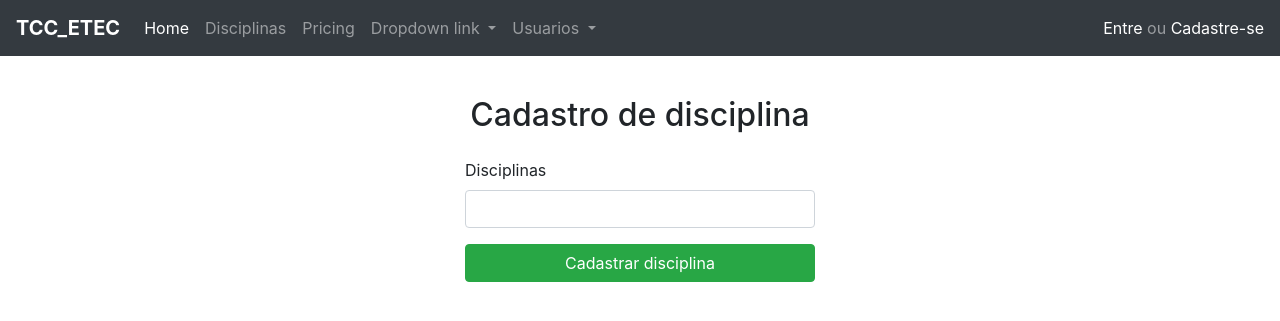
After one commit to lucas2805/chat, a PHP site: page /disciplinas.php in a window 1280 px wide. The commit adds this page. Shown: the top 321 px of the page. Run offline with PHP 8.4, Linux system fonts and the light colour scheme.

Commit message:
Fiz a parte de cadastro das disciplinas.

```diff
--- a/html_header.php
+++ b/html_header.php
@@ -19,7 +19,7 @@
 				<a class="nav-link" href="/">Home <span class="sr-only">(current)</span></a>
 			</li>
 			<li class="nav-item">
-				<a class="nav-link" href="#">Features</a>
+				<a class="nav-link" href="disciplinas.php">Disciplinas</a>
 			</li>
       <li class="nav-item">
         <a class="nav-link" href="#">Pricing</a>
--- /dev/null
+++ b/www/disciplinas.php
@@ -0,0 +1,47 @@
+<?php
+require_once "../html_header.php";
+
+
+$disciplinas = $_POST["disciplinas"] ?? null;
+
+$disciplinas = trim($disciplinas);
+
+if ( count($_POST) ) {
+
+    if (!$disciplinas)
+		$erro["disciplinas"] = "Disciplina Não Selecionada";
+
+		if (!isset($erro))
+        echo "<h4>Disciplina Cadastrada.</h4>";
+
+}
+?>
+<div class="container">
+
+	<div class="row">
+
+    	<div class="offset-lg-4 col-lg-4">
+			<h2 class="text-center">Cadastro de disciplina</h2>
+
+			<form class="mt-4" method="post">
+
+			<div class="form-group">
+				<label for="disciplinas">Disciplinas</label>
+				<input class="form-control col-lg-12<?php echo isset($erro["disciplinas"]) ? " is-invalid" : "";?>" type="text" maxlength="100" id="disciplinas" name="disciplinas" value="<?php echo $disciplinas ?? null;?>">
+				<div class="invalid-feedback"><?php echo $erro["disciplinas"] ?? "";?></div>
+            </div>
+            <div class="form-group">
+				<button class="btn btn-success col-lg-12" type="submit" id="Cadastrar disciplina">Cadastrar disciplina</button>
+			</div>
+
+			</form>
+
+		</div>
+
+	</div>
+
+</div>
+
+<?php
+require_once "../html_footer.php";
+?>
```
Also changed, not shown: www/alternative.html (deleted, +0 -36 lines).
